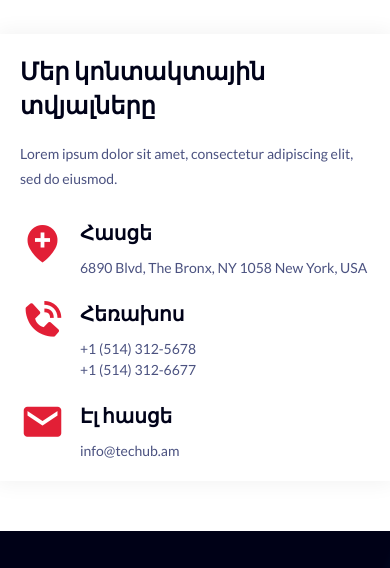
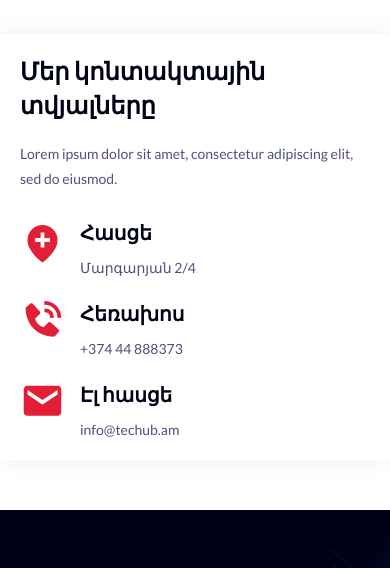
Before and after one commit to vahanmkrtumyan/techhub, a Next.js app: page / in a window 390 px wide. Shown: the part 5401-5969 px from the top of the page. Built offline with nearby package versions, Linux system fonts and the light colour scheme.

Commit message:
Changed address and phone number

```diff
--- a/components/Contact/ContactForm.js
+++ b/components/Contact/ContactForm.js
@@ -156,12 +156,12 @@ const ContactForm = () => {
                   <li className="location">
                     <i className="bx bxs-location-plus"></i>
                     <span>Հասցե</span>
-                    6890 Blvd, The Bronx, NY 1058 New York, USA
+                    Մարգարյան 2/4
                   </li>
                   <li>
                     <i className="bx bxs-phone-call"></i>
                     <span>Հեռախոս</span>
-                    <a href="tel:+1-(514)-312-5678">+1 (514) 312-5678</a>
+                    <a href="tel:+37444888373">+374 44 888373</a>
                     <a href="tel:+1-(514)-312-6677">+1 (514) 312-6677</a>
                   </li>
                   <li>
--- a/components/Contact/Contacts.js
+++ b/components/Contact/Contacts.js
@@ -12,13 +12,12 @@ const Contacts = () => {
           <li className="location">
             <i className="bx bxs-location-plus"></i>
             <span>Հասցե</span>
-            6890 Blvd, The Bronx, NY 1058 New York, USA
+            Մարգարյան 2/4
           </li>
           <li>
             <i className="bx bxs-phone-call"></i>
             <span>Հեռախոս</span>
-            <a href="tel:+1-(514)-312-5678">+1 (514) 312-5678</a>
-            <a href="tel:+1-(514)-312-6677">+1 (514) 312-6677</a>
+            <a href="tel:+37444888373">+374 44 888373</a>
           </li>
           <li>
             <i className="bx bxs-envelope"></i>
--- a/components/Contact/GoogleMap.js
+++ b/components/Contact/GoogleMap.js
@@ -1,10 +1,10 @@
-import React from "react";
+import React from 'react';
 
 const GoogleMap = () => {
   return (
     <>
       <div className="map-area">
-        <iframe src="https://www.google.com/maps/embed?pb=!1m18!1m12!1m3!1d96573.31103674119!2d-73.91097366523668!3d40.85176866829554!2m3!1f0!2f0!3f0!3m2!1i1024!2i768!4f13.1!3m3!1m2!1s0x89c28b553a697cb1%3A0x556e43a78ff15c77!2sThe%20Bronx%2C%20NY%2C%20USA!5e0!3m2!1sen!2sbd!4v1600202608808!5m2!1sen!2sbd"></iframe>
+        <iframe src="https://www.google.com/maps/embed?pb=!1m18!1m12!1m3!1d911.8379343051474!2d44.475595947570156!3d40.20533082529885!2m3!1f0!2f0!3f0!3m2!1i1024!2i768!4f13.1!3m3!1m2!1s0x406abd63dfb29f7b%3A0xdb8bf49b05a90af0!2s2%2C%204%20Margaryan%20St%2C%20Yerevan!5e0!3m2!1sen!2sam!4v1743601178222!5m2!1sen!2sam"></iframe>
       </div>
     </>
   );
```
